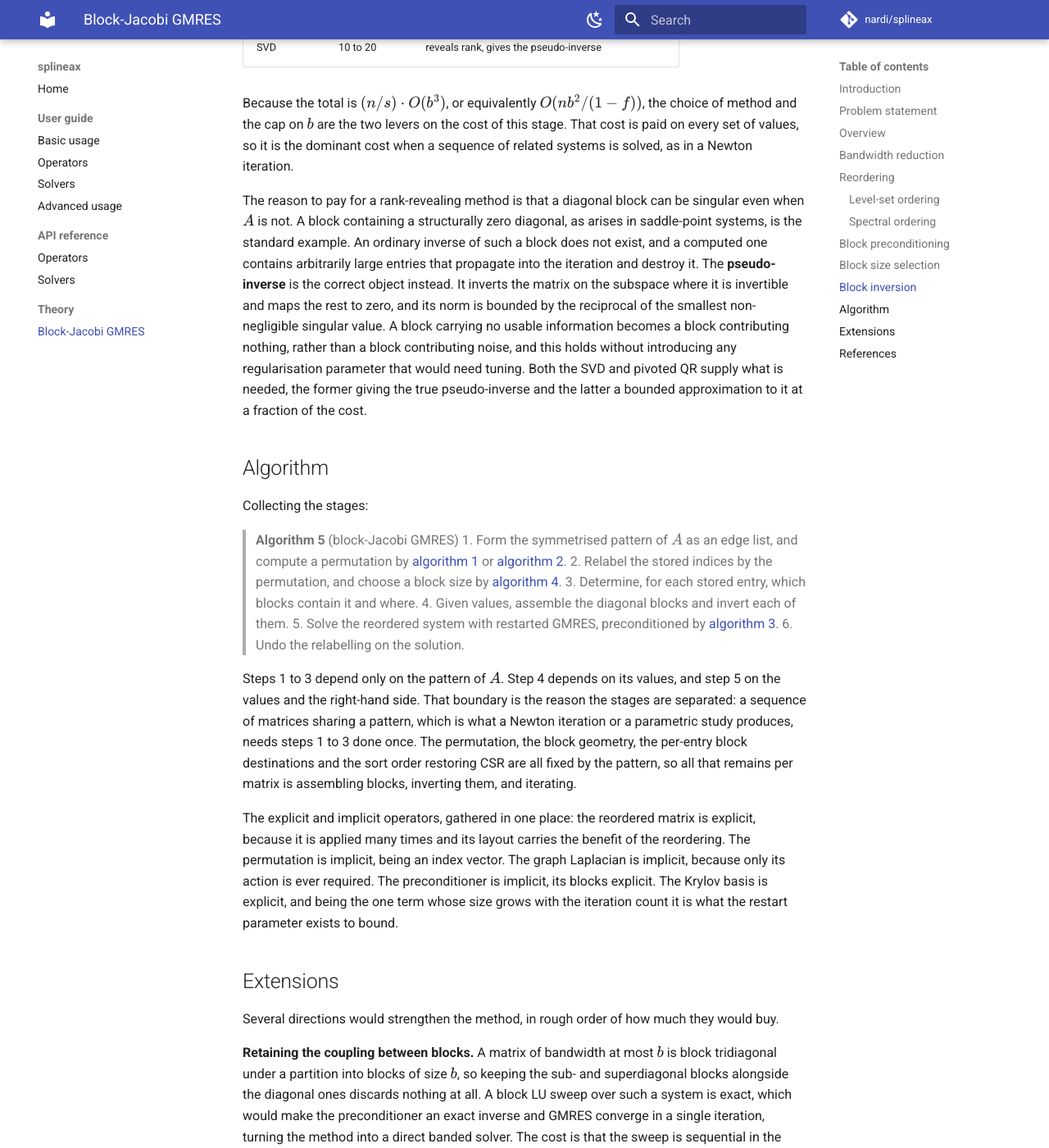
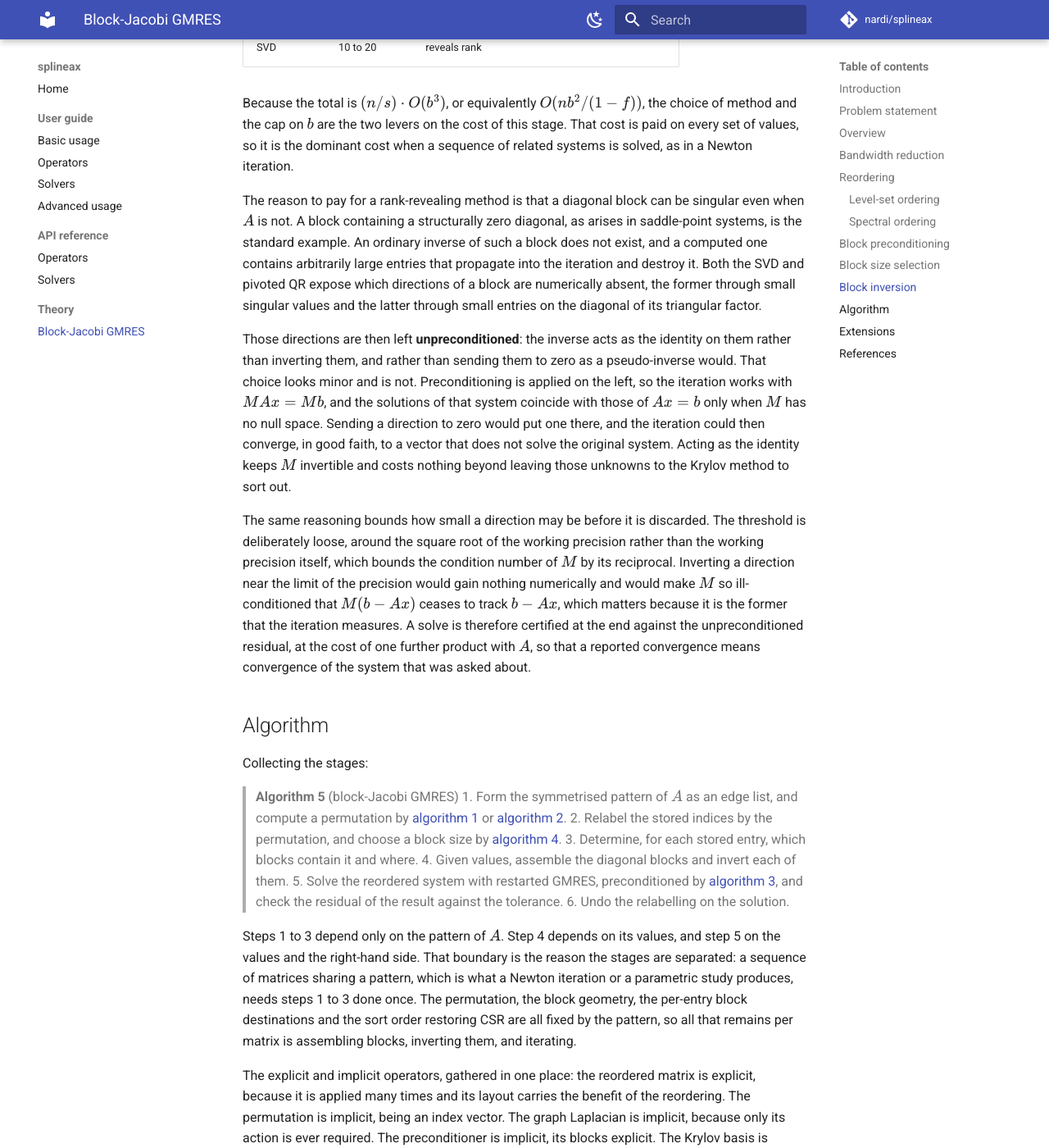
Before and after one commit to nardi/splineax, an MkDocs documentation site: the page built from docs/theory/block-jacobi-gmres.md, in a window 1280 px wide and 1400 px high, scrolled down 8716 px. Shown: the whole window at 82% size. Built offline with MkDocs 1.6.1 and Material for MkDocs 9.7.7, drawn with Linux system fonts in a browser that asks for light colours; comment, search, counter and statistics services are not loaded.

Commit message:
docs: Correct the theory page on inverting singular blocks
A pseudo-inverse sends a block's dependent directions to zero, which makes the
preconditioner singular and lets left-preconditioned GMRES converge to a vector
solving the preconditioned system but not the original one. Describe leaving
those directions unpreconditioned instead, and the residual check that follows.

```diff
--- a/docs/theory/block-jacobi-gmres.md
+++ b/docs/theory/block-jacobi-gmres.md
@@ -358,7 +358,7 @@ robustness is wanted:
 | LU | 1 | general, no information about rank |
 | QR | 2 | better numerical stability, no information about rank |
 | Pivoted QR | 2 to 4 | reveals rank |
-| SVD | 10 to 20 | reveals rank, gives the pseudo-inverse |
+| SVD | 10 to 20 | reveals rank |
 
 Because the total is $(n/s) \cdot O(b^3)$, or equivalently $O(n b^2 / (1-f))$, the choice of
 method and the cap on $b$ are the two levers on the cost of this stage. That cost is paid on
@@ -369,13 +369,27 @@ The reason to pay for a rank-revealing method is that a diagonal block can be si
 when $A$ is not. A block containing a structurally zero diagonal, as arises in saddle-point
 systems, is the standard example. An ordinary inverse of such a block does not exist, and a
 computed one contains arbitrarily large entries that propagate into the iteration and destroy
-it. The **pseudo-inverse** is the correct object instead. It inverts the matrix on the subspace
-where it is invertible and maps the rest to zero, and its norm is bounded by the reciprocal of
-the smallest non-negligible singular value. A block carrying no usable information becomes a
-block contributing nothing, rather than a block contributing noise, and this holds without
-introducing any regularisation parameter that would need tuning. Both the SVD and pivoted QR
-supply what is needed, the former giving the true pseudo-inverse and the latter a bounded
-approximation to it at a fraction of the cost.
+it. Both the SVD and pivoted QR expose which directions of a block are numerically absent, the
+former through small singular values and the latter through small entries on the diagonal of
+its triangular factor.
+
+Those directions are then left **unpreconditioned**: the inverse acts as the identity on them
+rather than inverting them, and rather than sending them to zero as a pseudo-inverse would.
+That choice looks minor and is not. Preconditioning is applied on the left, so the iteration
+works with $M A x = M b$, and the solutions of that system coincide with those of $A x = b$
+only when $M$ has no null space. Sending a direction to zero would put one there, and the
+iteration could then converge, in good faith, to a vector that does not solve the original
+system. Acting as the identity keeps $M$ invertible and costs nothing beyond leaving those
+unknowns to the Krylov method to sort out.
+
+The same reasoning bounds how small a direction may be before it is discarded. The threshold is
+deliberately loose, around the square root of the working precision rather than the working
+precision itself, which bounds the condition number of $M$ by its reciprocal. Inverting a
+direction near the limit of the precision would gain nothing numerically and would make $M$ so
+ill-conditioned that $M(b - Ax)$ ceases to track $b - Ax$, which matters because it is the
+former that the iteration measures. A solve is therefore certified at the end against the
+unpreconditioned residual, at the cost of one further product with $A$, so that a reported
+convergence means convergence of the system that was asked about.
 
 ## Algorithm
 
@@ -389,7 +403,7 @@ Collecting the stages:
   3. Determine, for each stored entry, which blocks contain it and where.
   4. Given values, assemble the diagonal blocks and invert each of them.
   5. Solve the reordered system with restarted GMRES, preconditioned by
-     [algorithm 3](#algo3).
+     [algorithm 3](#algo3), and check the residual of the result against the tolerance.
   6. Undo the relabelling on the solution.
 
 Steps 1 to 3 depend only on the pattern of $A$. Step 4 depends on its values, and step 5 on
```
